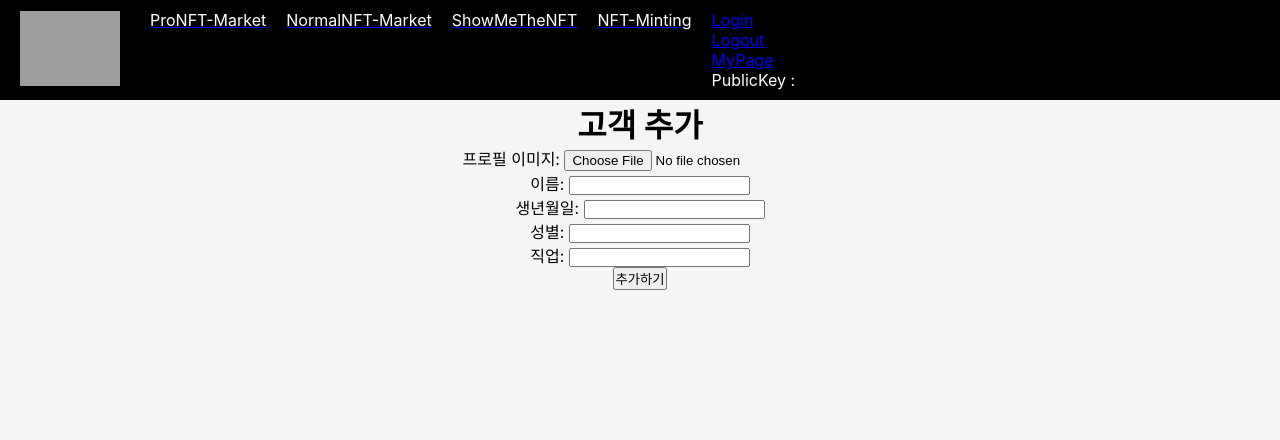
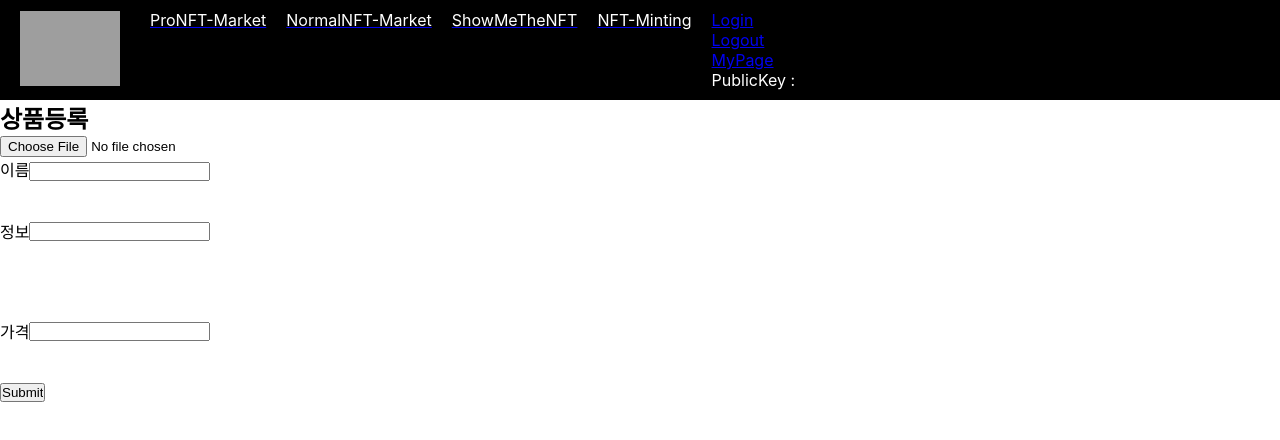
Before and after one commit to ysonbrian/E-Sports-Town, a React (Create React App) app in the folder front/: page /minting in a window 1280 px wide. Shown: the top 440 px of the page. Built offline with nearby package versions, Linux system fonts and the light colour scheme; grey boxes are pictures that could not be loaded.

Commit message:
민팅수정

```diff
--- a/front/src/pages/Minting.js
+++ b/front/src/pages/Minting.js
@@ -1,92 +1,56 @@
-import React from 'react'
+import React, { useState } from "react";
+import './Minting.css';
 import { post } from 'axios';
 
+function Minting() {
+    const [imageSrc, setImageSrc] = useState('');
 
+    const encodeFileToBase64 = (fileBlob) => {
+        const reader = new FileReader();
+        reader.readAsDataURL(fileBlob);
+        return new Promise((resolve) => {
+            reader.onload = () => {
+                setImageSrc(reader.result);
+                resolve();
 
-class Minting extends React.Component {
+            };
+        });
+    };
 
+    return (
+    <main className="container">
+    <h2>상품등록</h2>
+    <input type="file" onChange={
+        (e) => { encodeFileToBase64(e.target.files[0]);
+    }} />
+    <div className="preview">
+    {imageSrc && <img src={imageSrc} alt="preview-img" />}
+    </div>
 
-    constructor(props) {
-        super(props);
-        this.state = {
-            file: null,
-            userName: '',
-            birthday: '',
-            gender: '',
-            job: '',
-            fileName: ''
-        }
+    <form>
+    <label>
+     <span>이름</span>
+     <input type="text" name="name" />
+     </label>
 
-        this.handleFormSubmit = this.handleFormSubmit.bind(this)
-        this.handleFileChange = this.handleFileChange.bind(this)
-        this.handleValueChange = this.handleValueChange.bind(this)
-        this.addCustomer = this.addCustomer.bind(this)
+    <label className="textInfo">
+     <span>정보</span>
+     <input type="text" name="name" />
+     </label>
 
-    }
+     <label className="textInfo">
+     <span className="textInfo">가격</span>
+     <input type="text" name="name" />
+     </label>
 
+  <input type="submit" value="Submit" />
 
+</form>
 
-    handleFormSubmit(e) {
-        e.preventDefault()
-        this.addCustomer()
-            .then((response) => {
-                console.log(response.data);
-            })
-    }
+    </main>
+    );
 
-    handleFileChange(e) {
-        this.setState({
-            file: e.target.files[0],
-            fileName: e.target.value
-        });
-    }
-
-
-    handleValueChange(e) {
-        let nextState = {};
-        nextState[e.target.name] = e.target.value;
-        this.setState(nextState);
-    }
-
-
-
-    addCustomer() {
-        const url = '/api/customers';
-        const formData = new FormData();
-        formData.append('image', this.state.file)
-        formData.append('name', this.state.userName)
-        formData.append('birthday', this.state.birthday)
-        formData.append('gender', this.state.gender)
-        formData.append('job', this.state.job)
-
-        const config = {
-            headers: {
-                'content-type': 'multipart/form-data'
-            }
-        }
-
-        return post(url, formData, config)
-    }
-
-
-
-    render() {
-        return (
-            <div className='page'>
-                <form onSubmit={this.handleFormSubmit}>
-                    <h1>고객 추가</h1>
-                    프로필 이미지: <input type="file" name="file" file={this.state.file} value={this.state.fileName} onChange={this.handleFileChange} /><br />
-                    이름: <input type="text" name="userName" value={this.state.userName} onChange={this.handleValueChange} /><br />
-                    생년월일: <input type="text" name="birthday" value={this.state.birthday} onChange={this.handleValueChange} /><br />
-                    성별: <input type="text" name="gender" value={this.state.gender} onChange={this.handleValueChange} /><br />
-                    직업: <input type="text" name="job" value={this.state.job} onChange={this.handleValueChange} /><br />
-                    <button type="submit">추가하기</button>
-                </form>
-            </div>
-        )
-    }
 }
 
 
-
-export default Minting
+export default Minting;
```
Also changed, not shown: 1 other file (tests, documents, lock files or other folders).
